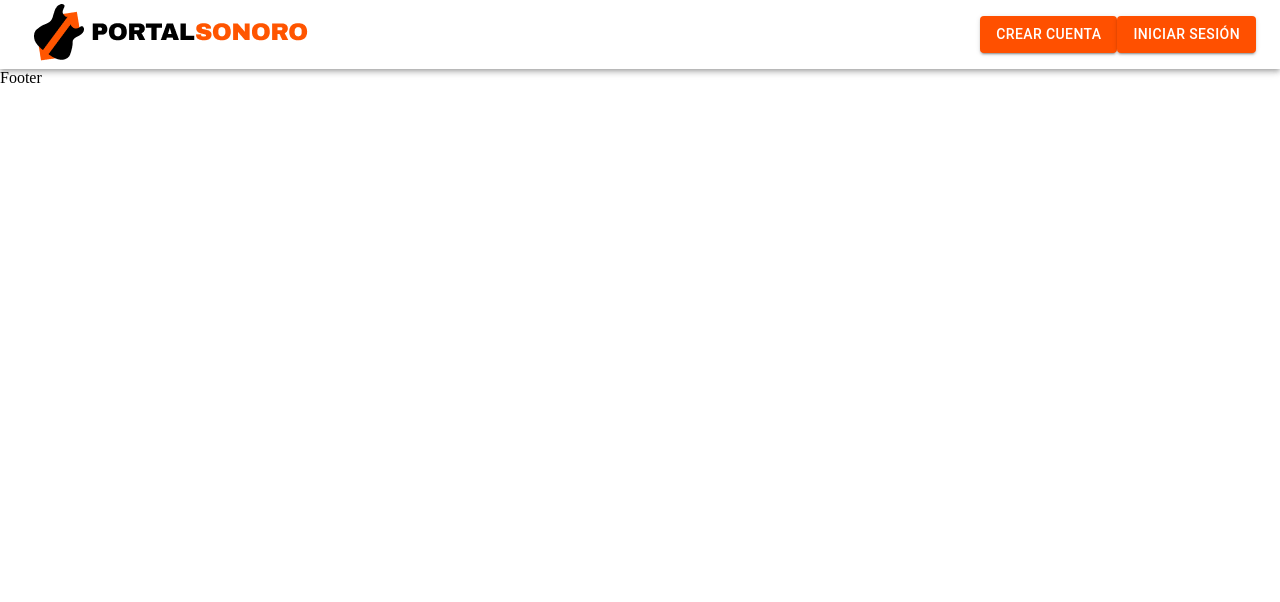
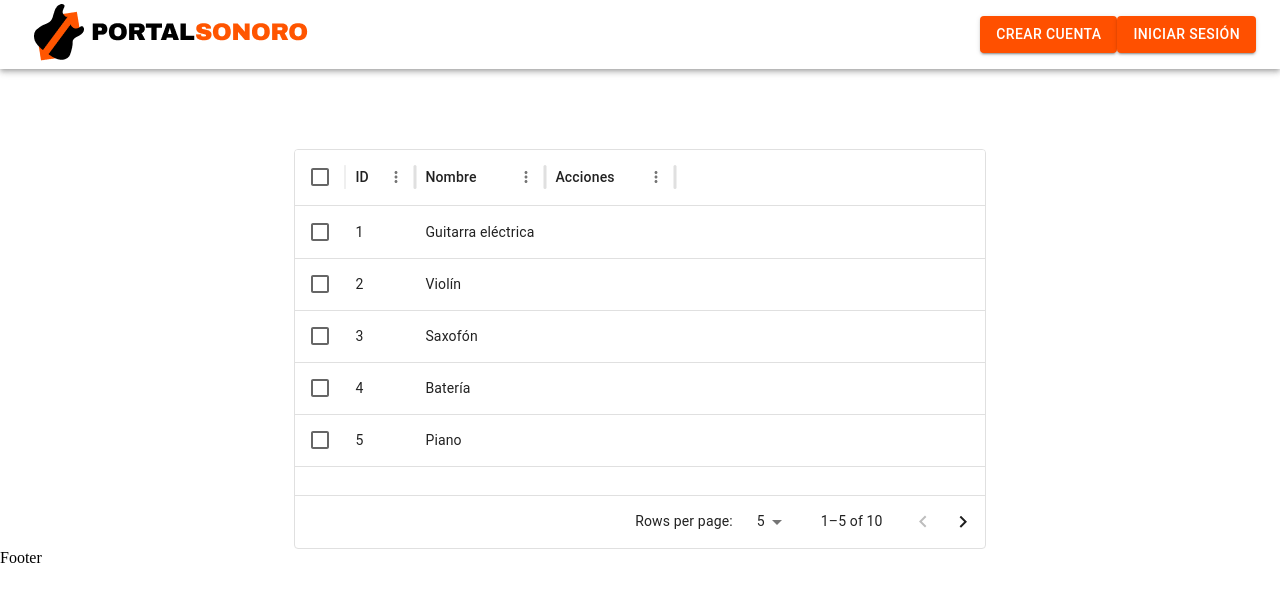
Before and after one commit to Ruben0x/proyecto-integrador-CTD, a React (Vite) app in the folder frontend/: page /listar-productos in a window 1280 px wide. Shown: the top 602 px of the page. Built offline with nearby package versions, Linux system fonts and the light colour scheme.

Commit message:
Creada tabla para listar productos y su boton en pagina Admin para redirigir a ella

```diff
--- a/frontend/package.json
+++ b/frontend/package.json
@@ -16,6 +16,7 @@
     "@fontsource/roboto": "5.0.13",
     "@mui/icons-material": "5.15.16",
     "@mui/material": "5.15.16",
+    "@mui/x-data-grid": "^7.4.0",
     "formik": "2.4.6",
     "react": "18.2.0",
     "react-dom": "18.2.0",
--- a/frontend/src/App.jsx
+++ b/frontend/src/App.jsx
@@ -16,16 +16,12 @@ export const App = () => {
     <>
       <ResponsiveAppBar />
       <Routes>
+        <Route element={<HomePage />} path='/' />
         <Route element={<LogInPage />} path='/login' />
         <Route element={<CreateNewUserPage />} path='/createuser' />
-        <Route element={<HomePage />} path='/' />
-        <Route element={<AddProductPage />} path='/addProduct' />
-        <Route element={<AdminPage />} path='/administrador' />
-        <Route element={<LogInPage />} path='/login' />
-        <Route element={<CreateNewUserPage />} path='/createuser' />
-        <Route element={<HomePage />} path='/' />
-        <Route element={<AddProductPage />} path='/addProduct' />
-        <Route element={<AdminPage />} path='/administrador' />
+        <Route element={<AdminPage />} path='/administracion' />
+        <Route element={<AdminProductList />} path='/listar-productos' />
+        <Route element={<AddProductPage />} path='/agregar-productos' />
       </Routes>
 
       <Footer />
--- a/frontend/src/pages/AdminPage.jsx
+++ b/frontend/src/pages/AdminPage.jsx
@@ -1,7 +1,6 @@
 import { Box, Button, Container, CssBaseline, Typography } from '@mui/material';
 import React, { useEffect, useState } from 'react';
 import { Link } from 'react-router-dom';
-import { MenuAdmin } from '../components/MenuAdmin';
 
 export const AdminPage = () => {
   const [isMobile, setIsMobile] = useState(
@@ -31,11 +30,12 @@ export const AdminPage = () => {
           </Typography>
         </Container>
       ) : (
+        <>
           <Box sx={{ display: 'flex' }}>
             {/* <PanelAdmin /> */}
             <ul>
               <li>
-              <Link to={'/agregar-producto'}>
+                <Link to={'/agregar-productos'}>
                   <Button color='primary'>Agregar Producto</Button>
                 </Link>
               </li>
@@ -46,6 +46,7 @@ export const AdminPage = () => {
               </li>
             </ul>
           </Box>
+        </>
       )}
     </>
   );
--- a/frontend/src/pages/AdminProductList.jsx
+++ b/frontend/src/pages/AdminProductList.jsx
@@ -1,5 +1,34 @@
-import React from 'react';
+import * as React from 'react';
+import { DataGrid } from '@mui/x-data-grid';
+import { instrumentos } from '../assets/utils';
+import { Box, Container } from '@mui/material';
 
-export const AdminProductList = () => {
-  return <></>;
+const columns = [
+  { field: 'id', headerName: 'ID', width: 70 },
+  { field: 'nombre', headerName: 'Nombre', width: 130 },
+  { field: 'acciones', headerName: 'Acciones', width: 130 },
+];
+
+export const AdminProductList = ({}) => {
+  instrumentos;
+
+  return (
+    <Container
+      sx={{ display: 'flex', justifyContent: 'center', marginTop: 10 }}
+    >
+      <Box sx={{ height: 400, width: '60%' }}>
+        <DataGrid
+          rows={instrumentos}
+          columns={columns}
+          initialState={{
+            pagination: {
+              paginationModel: { page: 0, pageSize: 5 },
+            },
+          }}
+          pageSizeOptions={[5, 10]}
+          checkboxSelection
+        />
+      </Box>
+    </Container>
+  );
 };
```
Also changed, not shown: 1 other file (tests, documents, lock files or other folders). Lines whose indentation alone changed are shown as unchanged.
